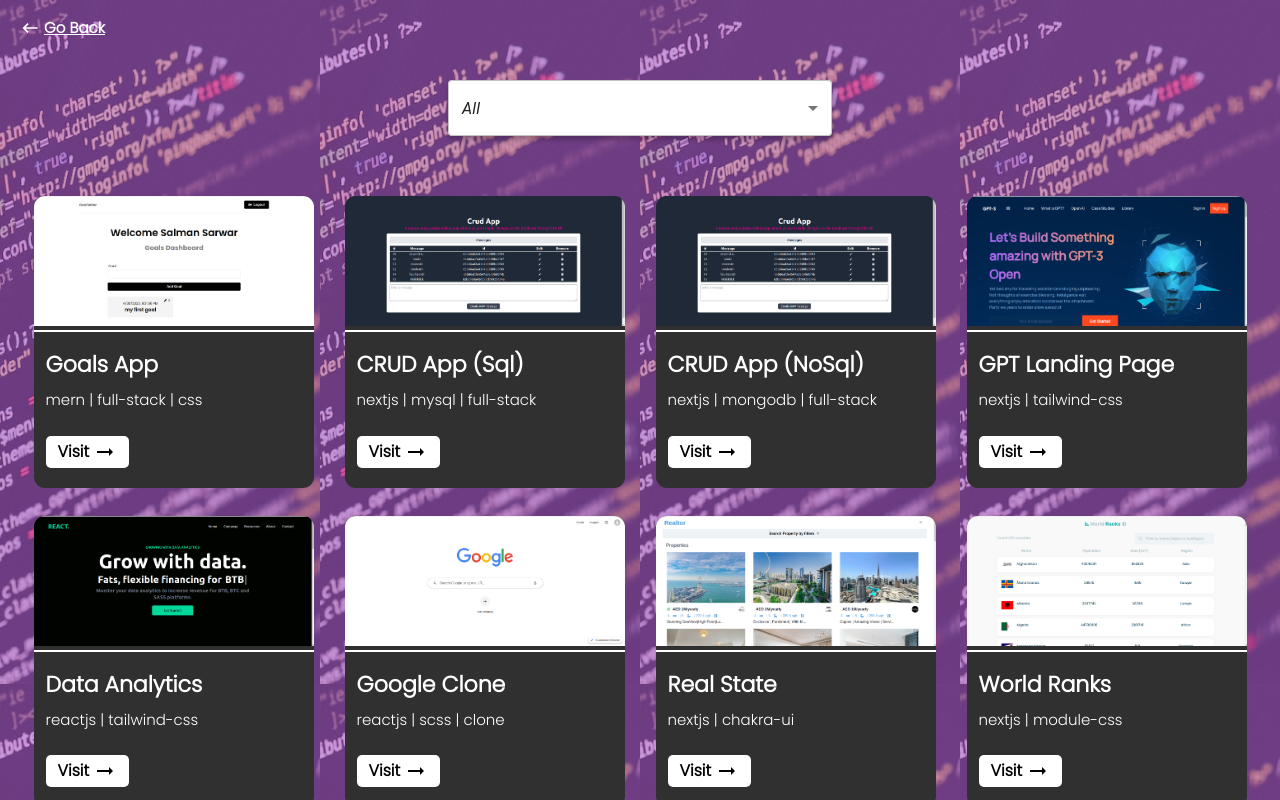
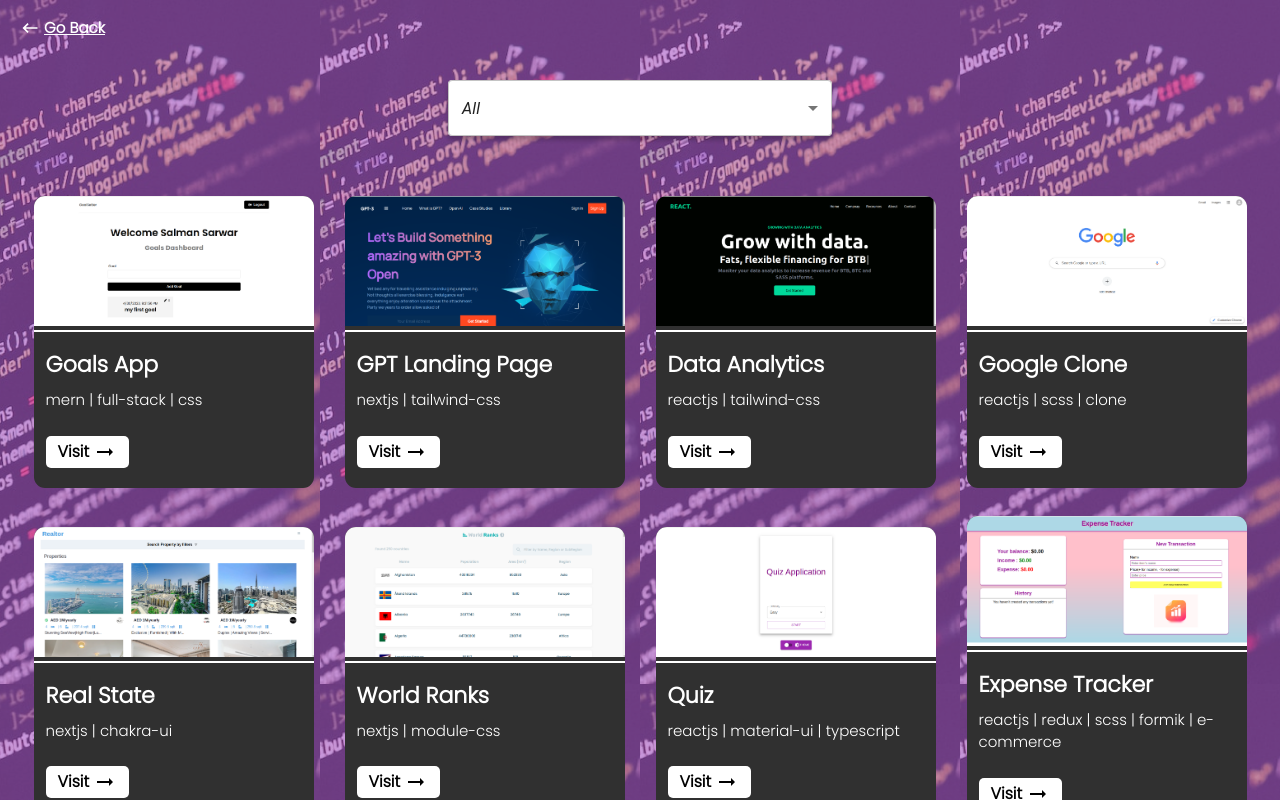
Before and after one commit to salmansarwarr/salmansarwarr.github.io, a Next.js app: page /projects in a window 1280 px wide. Shown: the top 800 px of the page. Built offline with nearby package versions, Linux system fonts and the light colour scheme.

Commit message:
fix projects

```diff
--- a/src/data/projects.js
+++ b/src/data/projects.js
@@ -20,7 +20,6 @@ import project19 from './images/project19.png';
 import project20 from './images/project20.png';
 import project21 from './images/project21.png';
 import project22 from './images/project22.png';
-import project23 from './images/project23.png';
 
 export const projects = [
     {
@@ -173,20 +172,6 @@ export const projects = [
     {
         id: 22,
         image: project22,
-        title: 'CRUD App (NoSql)',
-        tags: ['nextjs', 'mongodb', 'full-stack'],
-        link: 'https://crud-app-rouge.vercel.app/',
-    },
-    {
-        id: 23,
-        image: project22,
-        title: 'CRUD App (Sql)',
-        tags: ['nextjs', 'mysql', 'full-stack'],
-        link: 'https://crud-app-rouge.vercel.app/',
-    },
-    {
-        id: 24,
-        image: project23,
         title: 'Goals App',
         tags: ['mern', 'full-stack', 'css'],
         link: 'https://goals-mern-app.vercel.app',
```
Also changed, not shown: src/data/images/project22.png, src/data/images/project23.png (deleted).
